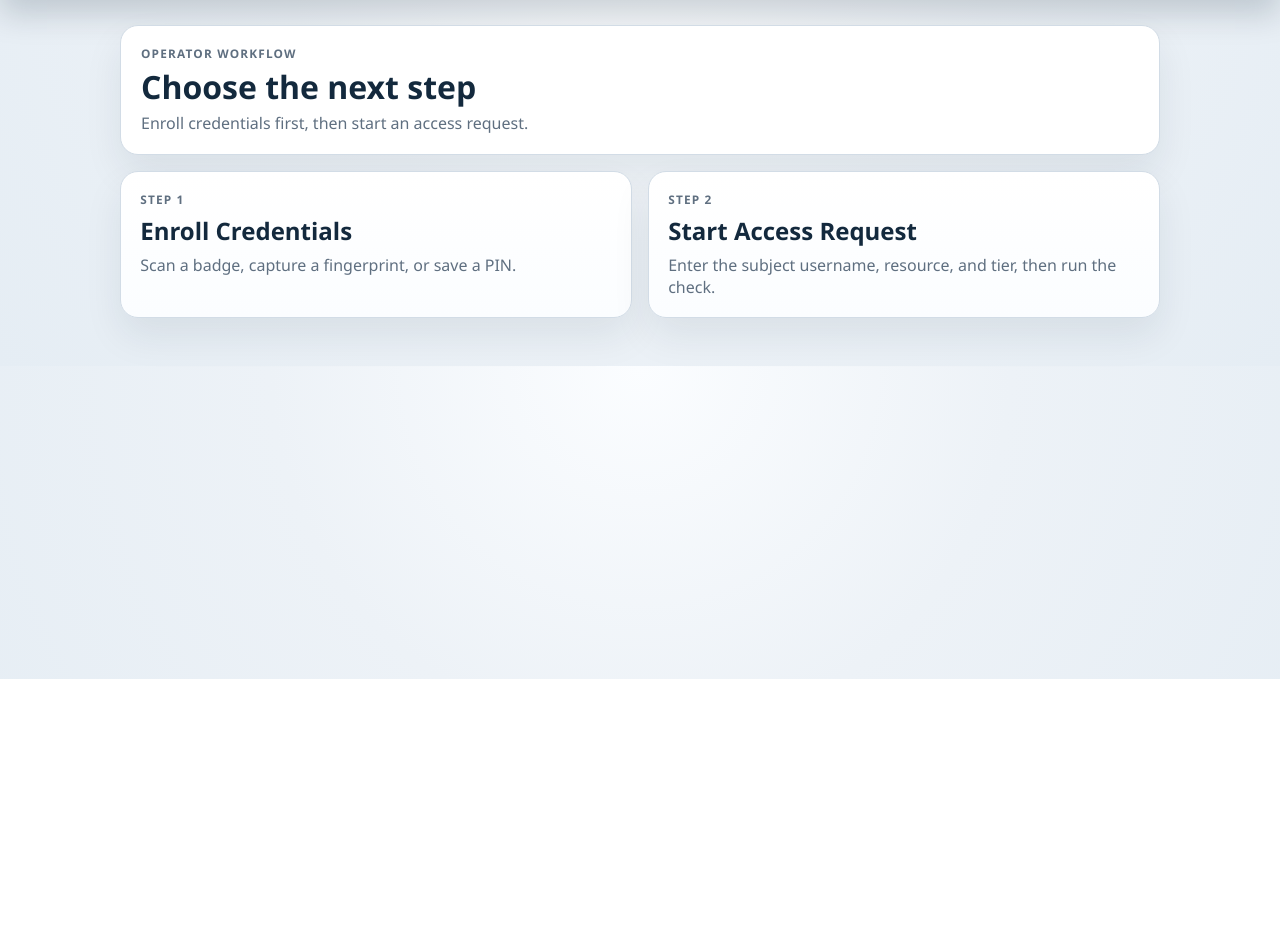
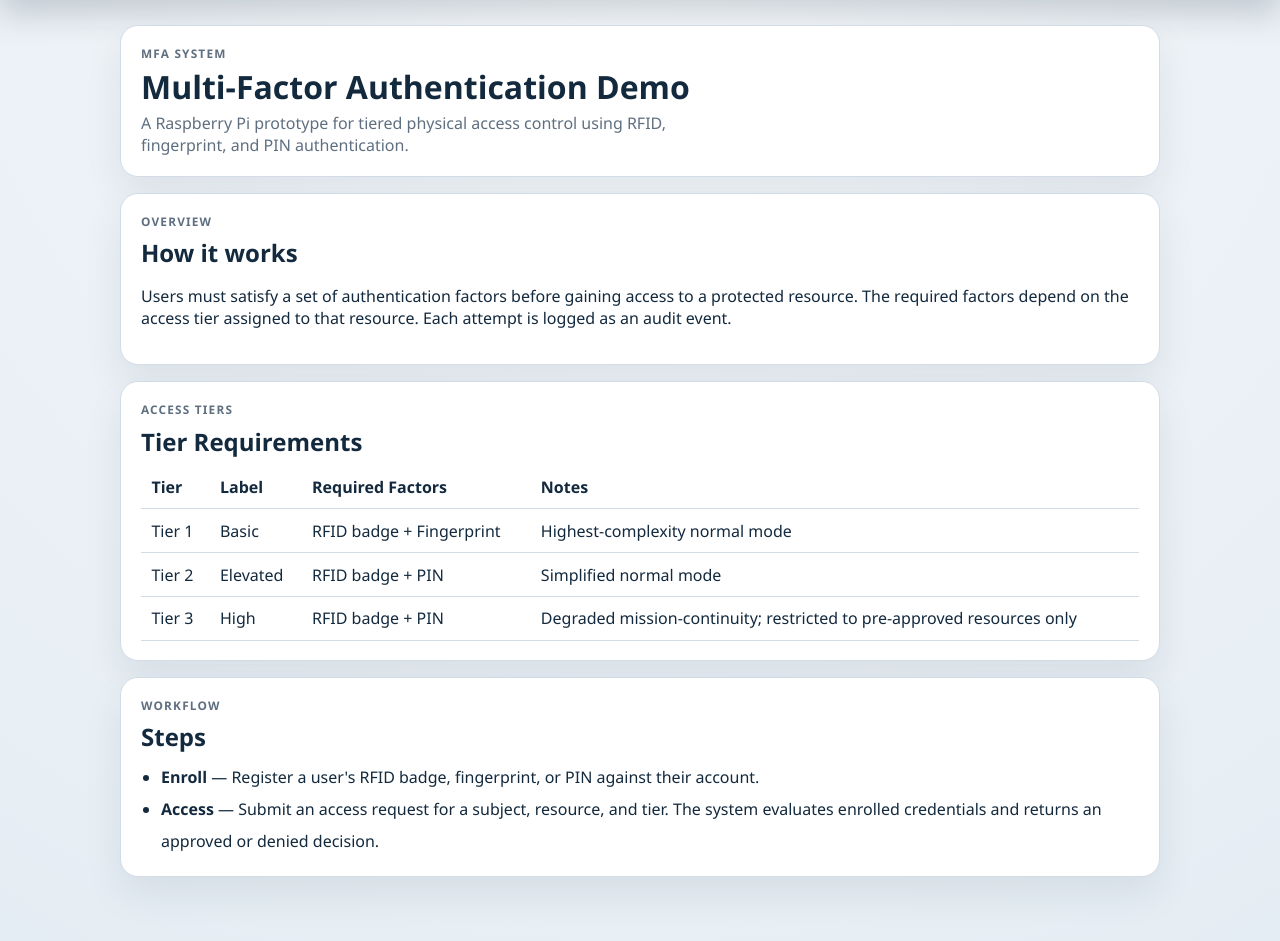
Before and after one commit to noahstephenson/MFA-System, a Django app: page / in a window 1280 px wide. Shown: the part 121-1062 px from the top of the page. Before the commit the page ends 800 px from the top, so only its background shows below. Run offline with Django 5.2, Linux system fonts and the light colour scheme.

Commit message:
Redesign home page as readable info page and update test to match
Co-Authored-By: Claude Sonnet 4.6 <noreply@anthropic.com>

```diff
--- a/django_app/core/templates/core/home.html
+++ b/django_app/core/templates/core/home.html
@@ -5,22 +5,59 @@
 {% block content %}
 <section class="panel page-header">
     <div>
-        <div class="eyebrow">Operator workflow</div>
-        <h1>Choose the next step</h1>
-        <p class="lead">Enroll credentials first, then start an access request.</p>
+        <div class="eyebrow">MFA System</div>
+        <h1>Multi-Factor Authentication Demo</h1>
+        <p class="lead">A Raspberry Pi prototype for tiered physical access control using RFID, fingerprint, and PIN authentication.</p>
     </div>
 </section>
 
-<div class="action-grid">
-    <a class="feature-card" href="{% url 'core:enroll' %}">
-        <div class="eyebrow">Step 1</div>
-        <h2>Enroll Credentials</h2>
-        <p class="muted">Scan a badge, capture a fingerprint, or save a PIN.</p>
-    </a>
-    <a class="feature-card" href="{% url 'core:access-start' %}">
-        <div class="eyebrow">Step 2</div>
-        <h2>Start Access Request</h2>
-        <p class="muted">Enter the subject username, resource, and tier, then run the check.</p>
-    </a>
+<div class="panel">
+    <div class="eyebrow">Overview</div>
+    <h2>How it works</h2>
+    <p>Users must satisfy a set of authentication factors before gaining access to a protected resource. The required factors depend on the access tier assigned to that resource. Each attempt is logged as an audit event.</p>
+</div>
+
+<div class="panel">
+    <div class="eyebrow">Access Tiers</div>
+    <h2>Tier Requirements</h2>
+    <table>
+        <thead>
+            <tr>
+                <th>Tier</th>
+                <th>Label</th>
+                <th>Required Factors</th>
+                <th>Notes</th>
+            </tr>
+        </thead>
+        <tbody>
+            <tr>
+                <td>Tier 1</td>
+                <td>Basic</td>
+                <td>RFID badge + Fingerprint</td>
+                <td>Highest-complexity normal mode</td>
+            </tr>
+            <tr>
+                <td>Tier 2</td>
+                <td>Elevated</td>
+                <td>RFID badge + PIN</td>
+                <td>Simplified normal mode</td>
+            </tr>
+            <tr>
+                <td>Tier 3</td>
+                <td>High</td>
+                <td>RFID badge + PIN</td>
+                <td>Degraded mission-continuity; restricted to pre-approved resources only</td>
+            </tr>
+        </tbody>
+    </table>
+</div>
+
+<div class="panel">
+    <div class="eyebrow">Workflow</div>
+    <h2>Steps</h2>
+    <ul style="margin: 0; padding-left: 1.25rem; line-height: 2;">
+        <li><strong>Enroll</strong> — Register a user's RFID badge, fingerprint, or PIN against their account.</li>
+        <li><strong>Access</strong> — Submit an access request for a subject, resource, and tier. The system evaluates enrolled credentials and returns an approved or denied decision.</li>
+    </ul>
 </div>
 {% endblock content %}
```
Also changed, not shown: django_app/core/API.md (+1 -1 lines), django_app/core/api_views.py (+7 -1 lines), django_app/core/forms.py (+16 -9 lines), django_app/core/tests/base.py (+1 -1 lines), django_app/core/tests/test_api.py (+20 -1 lines), django_app/core/tests/test_models.py (+4 -4 lines), django_app/core/tests/test_services.py (+5 -5 lines), django_app/core/tests/test_views.py (+45 -9 lines).
